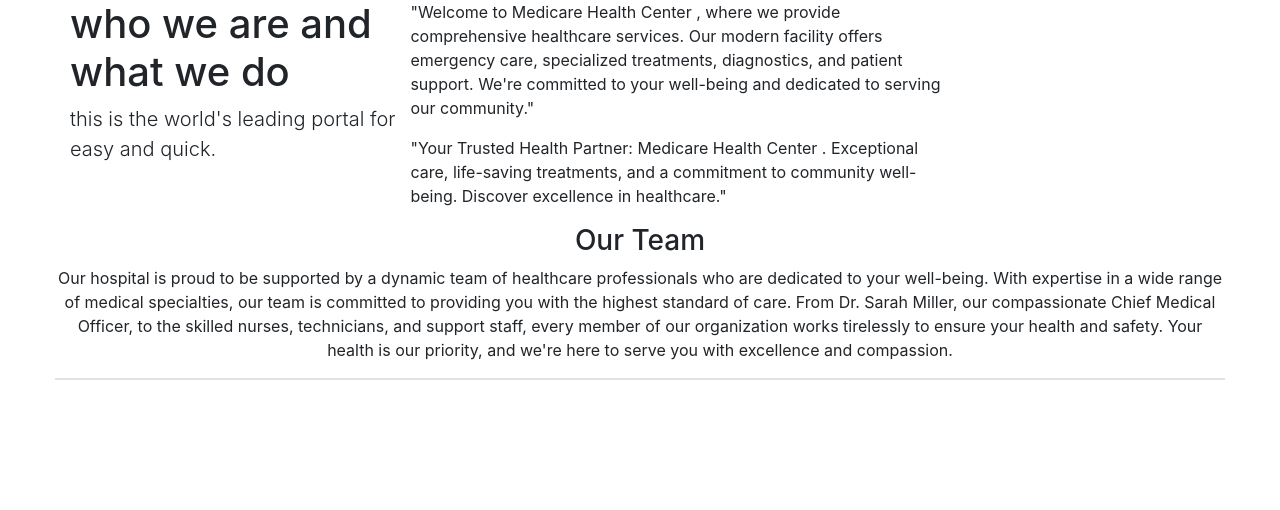
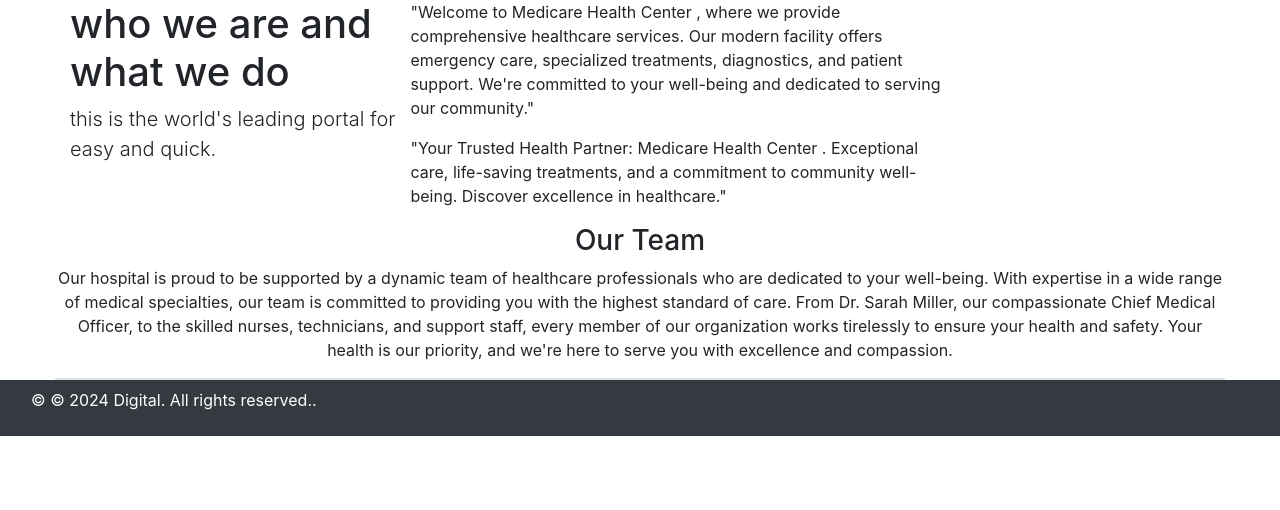
Before and after one commit to khabindra/hospital_mgt_project_using_django, a Django app: page /about/ in a window 1280 px wide. Shown: the part 254-764 px from the top of the page. Run offline with Django 4.2, Linux system fonts and the light colour scheme.

Commit message:
we made the footer of the about us page

```diff
--- a/hospital_mgt/hospital/templates/about.html
+++ b/hospital_mgt/hospital/templates/about.html
@@ -33,3 +33,5 @@
 
 
 {% endblock content %}
+
+{% include 'footer.html' %}
--- /dev/null
+++ b/hospital_mgt/hospital/templates/footer.html
@@ -0,0 +1,13 @@
+<nav class="navbar navbar-expand-sm bg-dark navbar-dark fixed bottom">
+    <div class="footer-bottom">
+        <div class="container">
+            <div class="row">
+                <div class="col-sm-12 text-center">
+                    <div class="copyright-text">
+                        <p class="text-white">&copy; © 2024 Digital. All rights reserved..</p>
+                    </div>
+                </div>
+            </div>
+        </div>
+    </div>
+</nav>
```
